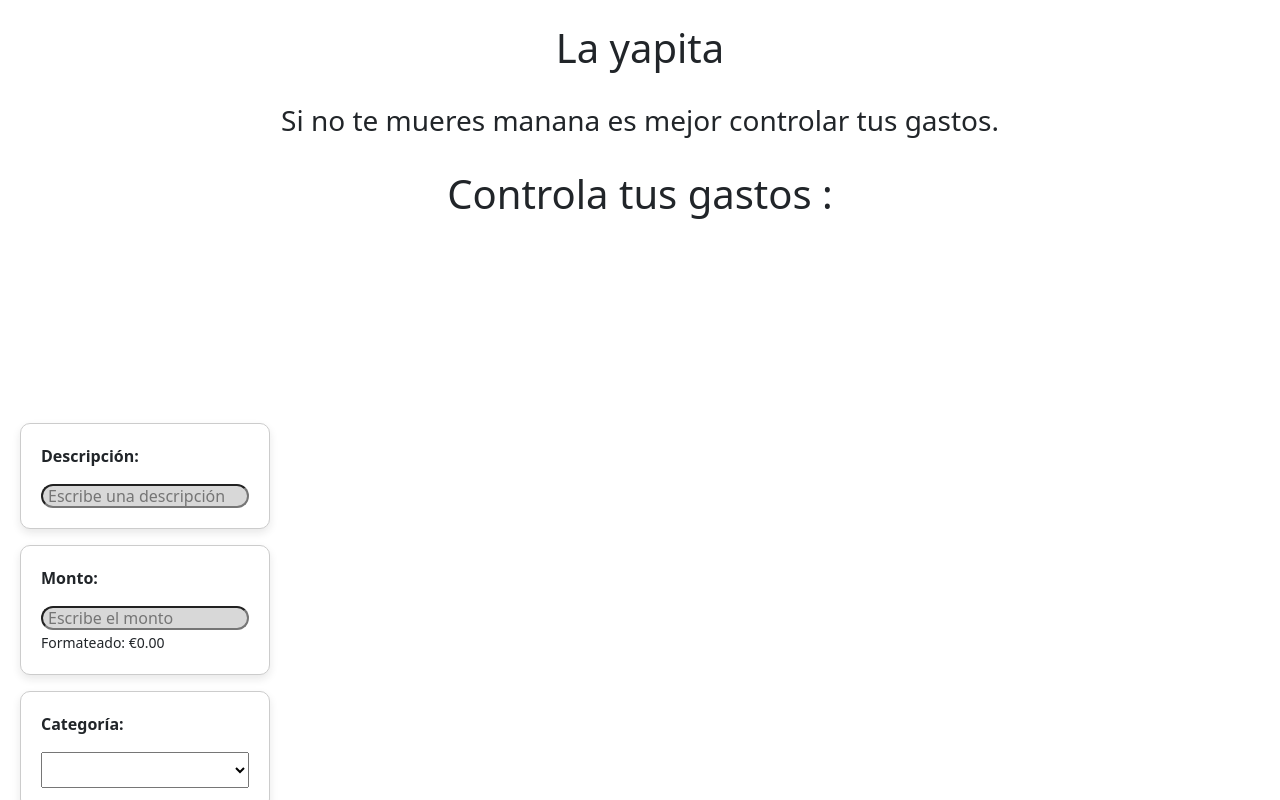
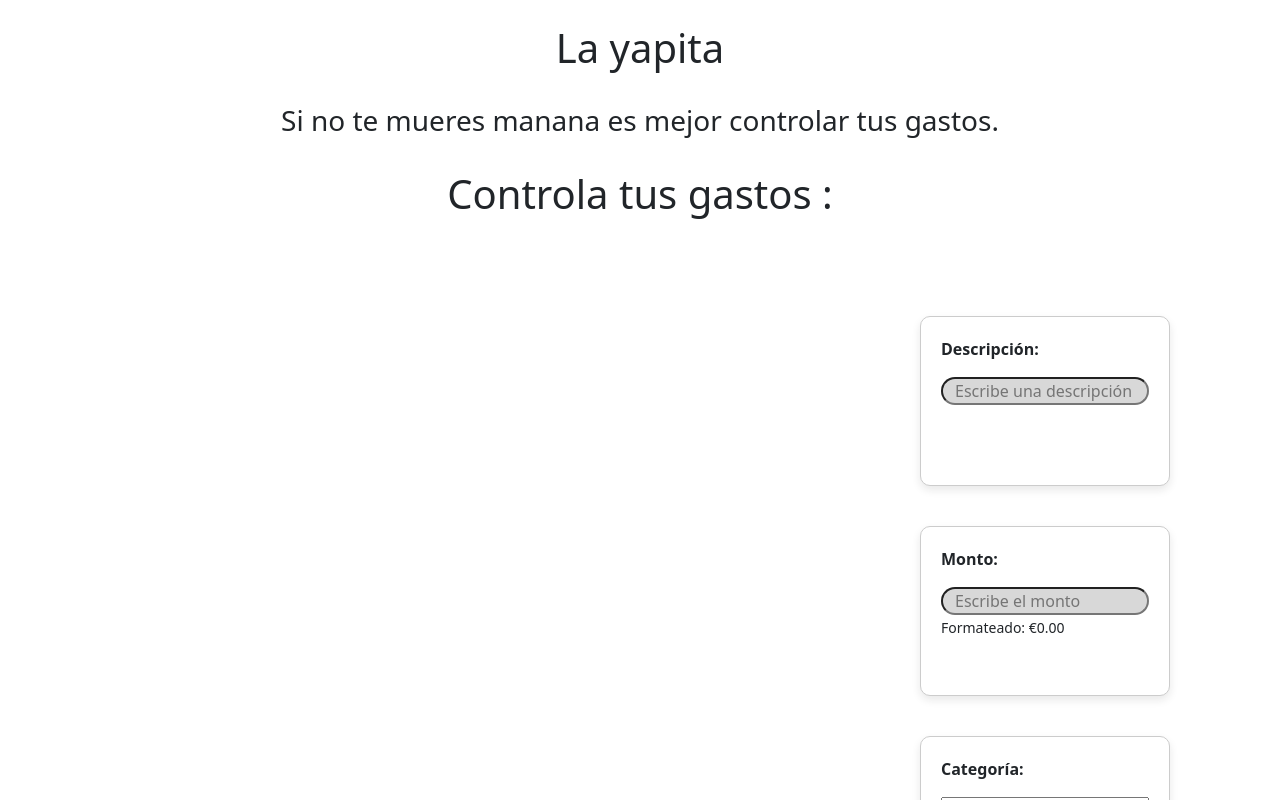
Before and after one commit to Moncayo1329/controlgastos, a React (Create React App) app in the folder frontend/: page / in a window 1280 px wide. Shown: the top 800 px of the page. Built offline with nearby package versions, Linux system fonts and the light colour scheme; no server answers.

Commit message:
making prettier

```diff
--- a/frontend/src/pagefirst.css
+++ b/frontend/src/pagefirst.css
@@ -4,33 +4,29 @@
 .form-container{
     display:flex;
     flex-direction:column;
-    align-intems:center;
+    align-items: center;
     padding:20px;
     min-height:100vh;
-  margin-right: 800px; /* Mueve el formulario 100px hacia la derecha */
+    margin-left: 10px;
 }
 
 
+.form-content{
+    display:flex;
+    flex-direction:column;
+    gap:40px;
+    width:100%;
+    max-width:400px;
+}
 
-
-
-
-
-
-
-
-
-
-
-
-
-
-
-
-
-
-
-
+/* Estilos para cada campo */
+.form-field {
+    padding: 15px;
+    border: 1px solid #ddd;
+    border-radius: 8px;
+    background-color: #fff;
+    box-shadow: 0 2px 4px rgba(0, 0, 0, 0.1);
+  }
 
 
 
@@ -39,9 +35,10 @@
 
 /* Celular (hasta 576px) */
 
-@media(max-width:576px){
+@media(min-width:320px) and (max-width:576px){
     .form-container{
       padding:10px;
+      margin-left:25px
     }
     .form-content {
       max-width: 100%;
@@ -57,6 +54,8 @@
   @media (min-width: 577px) and (max-width: 768px) {
     .form-container {
       padding: 20px;
+      margin-left:150px/* Centrado */
+
     }
 
     .form-content {
@@ -74,7 +73,8 @@
       /* Centrar el formulario en desktop */
       justify-content: center;
       /* Puedes moverlo a la izquierda o derecha ajustando margin */
-      margin: 0 auto; /* Centrado */
+      margin: 0 auto;
+      margin-left:900px/* Centrado */
       /* margin-left: 100px; */ /* Para mover a la izquierda */
       /* margin-right: 100px; */ /* Para mover a la derecha */
     }
--- a/frontend/src/yapita.js
+++ b/frontend/src/yapita.js
@@ -80,8 +80,8 @@ console.log("Enviando gasto:", gasto);
 
   return (
     <form onSubmit={agregarGasto}>
-      <div className="form-container" style={{ display: 'flex', flexDirection: 'column', gap: '20px', padding: '20px' }}>
-        <div className="form-content d-flex flex-column gap-3"style={{ maxWidth:'400px', width:'100%' }}>
+      <div className="form-container" style={{ display: 'flex', flexDirection: 'column', gap: '30px', padding: '20px' }}>
+        <div className="form-content d-flex flex-column gap-60"style={{ maxWidth:'400px', width:'100%' }}>
           {/* Descripción */}
           <div className="form-field"style={boxStyle}>
             <p><strong>Descripción:</strong></p>
@@ -91,7 +91,7 @@ console.log("Enviando gasto:", gasto);
               value={descripcion}
               onChange={(e) => setDescripcion(e.target.value)}
               required
-              style={{ padding: "5px", width: "100%" }}
+              style={{ padding: "12px", width: "100%" }}
             />
           </div>
 
@@ -104,7 +104,7 @@ console.log("Enviando gasto:", gasto);
               value={monto}
               onChange={handleMontoChange}
               required
-              style={{ padding: "5px", width: "100%" }}
+              style={{ padding: "12px", width: "100%" }}
             />
             <small>Formateado: {formatMoney(monto)}</small>
           </div>
@@ -116,7 +116,7 @@ console.log("Enviando gasto:", gasto);
               placeholder="Escribe la categoría"
               value={categoria}
               onChange={(e) => setCategoria(e.target.value)}
-              style={{ padding: "5px", width: "100%" }}
+              style={{ padding: "12px", width: "100%" }}
             />
           </div>
         </div>
@@ -132,6 +132,7 @@ const boxStyle = {
   borderRadius: '10px',
   padding: '20px',
   width: '250px',
+  height:'170px',
   boxShadow: '0 4px 8px rgba(29, 29, 29, 0.1)',
   backgroundColor: '#fff'
 };
```
